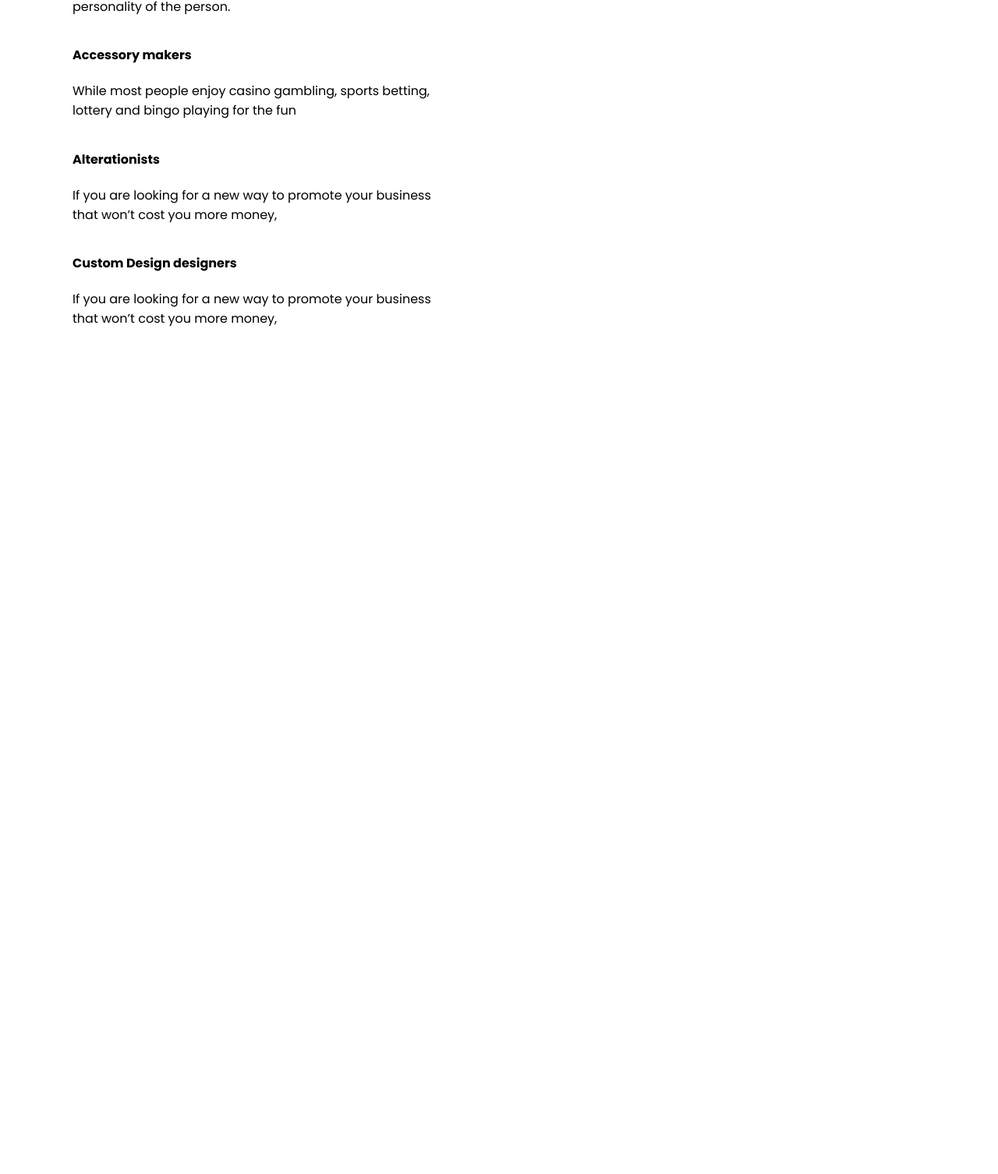
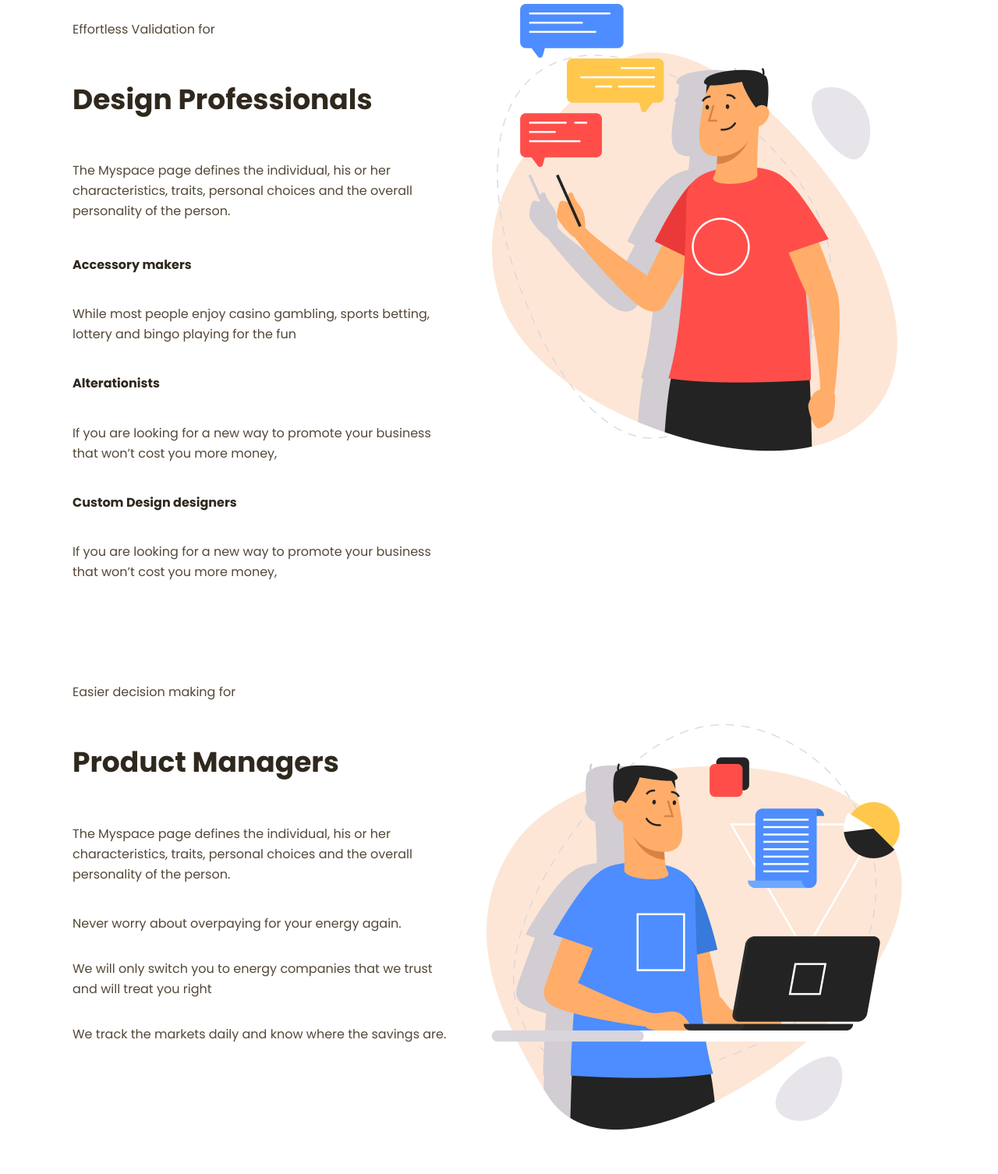
Before and after one commit to Superfelicia/productly.fig, a plain HTML site: page index.html in a window 1280 px wide. Shown: the part 1257-2763 px from the top of the page at 78% size. Before the commit the page ends 1694 px from the top, so only its background shows below. Drawn offline with Linux system fonts and the light colour scheme.

Commit message:
adds in both css and html index

```diff
--- a/index.html
+++ b/index.html
@@ -14,7 +14,7 @@
 
 <nav>
 <div class="wrapper">
-        <img src="images/logo.png" alt="logo">
+    <img src="images/logo.png" alt="logo">
     <div class="nav-right">
     <ul class="links">
         <li class="link">Product</li>
@@ -89,27 +89,42 @@
 
 <section>
     <div class="container2">
-        <div class="column">
-            <h4>Effortless Validation for</h4>
+        <div class="column-left">
+            <h4 class="pre-title">Effortless Validation for</h4>
             <h2 class="title">Design Professionals</h2>
-            <p>The Myspace page defines the individual, his or her characteristics, traits,
-             personal choices and the overall personality of the person.</p>
-        </div>
-        <div class="column">
-            <h4>Accessory makers</h4>
-            <p>While most people enjoy casino gambling, sports betting,
+            <h4 class="first-text">The Myspace page defines the individual, his or her characteristics, traits,
+             personal choices and the overall personality of the person.</h4>
+            <h4 class="mini-title">Accessory makers</h4>
+            <p class="text-column">While most people enjoy casino gambling, sports betting,
             lottery and bingo playing for the fun</p>
-        </div>
-        <div class="column">
-            <h4>Alterationists</h4>
-            <p>If you are looking for a new way to promote your
+            <h4 class="mini-title">Alterationists</h4>
+            <p class="text-column">If you are looking for a new way to promote your
+            business that won’t cost you more money,</p>
+            <h4 class="mini-title">Custom Design designers</h4>
+            <p class="text-column">If you are looking for a new way to promote your
             business that won’t cost you more money,</p>
         </div>
-        <div class="column">
-            <h4>Custom Design designers</h4>
-            <p>If you are looking for a new way to promote your
-            business that won’t cost you more money,</p>
+        <img src="images/image2.png" alt="container2image">
+
+    </div>
+
+</section>
+<section>
+    <div class="container3">
+        <div class="column-right">
+            <h4 class="pre-title">Easier decision making for</h4>
+            <h2 class="title">Product Managers</h2>
+            <h4 class="first-text">The Myspace page defines the individual, his or her characteristics, traits,
+             personal choices and the overall personality of the person.</h4>
+            <p class="text-column">Never worry about overpaying for
+                your energy again.</p>
+            <p class="text-column">We will only switch you to energy companies
+                that we trust and will treat you right</p>
+            <p class="text-column">We track the markets daily and know where the
+                savings are.</p>
         </div>
+        <img src="images/image3.png" alt="container2image">
+
     </div>
 
 </section>
--- a/styles/index.css
+++ b/styles/index.css
@@ -22,10 +22,8 @@ button {
 }
 
 .logo {
-    width: 186px;
-    height: 32px;
-    left: 143.92px;
-    top: 42px;
+    margin-top: 22px;
+    margin-left: 144px;
 }
 
 nav {
@@ -92,6 +90,7 @@ header {
     width: 100%;
     left: 145px;
     top: 128px;
+    margin-top: 30px;
 }
 
 .header-left {
@@ -182,6 +181,7 @@ h2 {
     flex-direction: column;
     justify-content: center;
     align-items: center;
+    margin-top: 110px;
 }
 
 .feature-head {
@@ -239,25 +239,138 @@ h2 {
 .container2 {
     display: flex;
     flex-direction: column;
+    justify-content: flex-start;
+    align-items: flex-start;
+    flex-wrap: wrap;
     width: 1110px;
     height: 574px;
     left: 145px;
     top: 1397px;
+    margin-top: 120px;
 }
 
-.column {
+.column-left {
+    display: flex;
+    flex-direction: column;
+    align-items: baseline;
     width: 486px;
     height: 531px;
     left: 145px;
     top: 1423px;
 }
 
+.pre-title {
+    font-family: 'Poppins';
+    font-style: normal;
+    font-size: 16px;
+    font-weight: 500;
+    line-height: 24px;
+    text-align: left;
+    color: #544837;
+}
+
 .title {
     display: flex;
+    font-family: 'Poppins';
     font-style: normal;
     font-weight: bold;
     font-size: 36px;
     line-height: 54px;
-    text-align: center;
+    top: 27px;
+    text-align: left;
     color: #2F281E;
 }
+
+.first-text, .text-column {
+    font-family: 'Poppins';
+    font-style: normal;
+    font-weight: 500;
+    font-size: 16px;
+    line-height: 26px;
+    text-align: left;
+    color: #544837;
+}
+
+.mini-title {
+    font-family: 'Poppins';
+    font-style: normal;
+    font-weight: 700;
+    font-size: 16px;
+    line-height: 26px;
+    text-align: left;
+    color: #2f281e;
+}
+
+.container2image {
+    display: flex;
+    justify-content: center;
+    width: 520px;
+    height: 574px;
+    left: 735px;
+    top: 1397px;
+}
+
+/*new section*/
+
+.container3 {
+    display: flex;
+    flex-direction: column;
+    align-items: flex-start;
+    flex-wrap: wrap;
+    width: 1110px;
+    height: 574px;
+    left: 145px;
+    top: 1397px;
+    margin-top: 350px;
+}
+
+.column-right {
+    display: flex;
+    justify-content: flex-end;
+    flex-direction: column;
+    align-items: baseline;
+    width: 486px;
+    height: 427px;
+    left: 779px;
+    top: 2121px;
+}
+
+.pre-title {
+    font-family: 'Poppins';
+    font-style: normal;
+    font-size: 16px;
+    font-weight: 500;
+    line-height: 24px;
+    text-align: left;
+    color: #544837;
+}
+
+.title {
+    display: flex;
+    font-family: 'Poppins';
+    font-style: normal;
+    font-weight: bold;
+    font-size: 36px;
+    line-height: 54px;
+    top: 27px;
+    text-align: left;
+    color: #2F281E;
+}
+
+.first-text, .text-column {
+    font-family: 'Poppins';
+    font-style: normal;
+    font-weight: 500;
+    font-size: 16px;
+    line-height: 26px;
+    text-align: left;
+    color: #544837;
+}
+
+.container3image {
+    display: flex;
+    width: 535px;
+    height: 521px;
+    left: 144px;
+    top: 2072px;
+}
```
Also changed, not shown: images/Image2.png (added), images/Image3.png (added).
